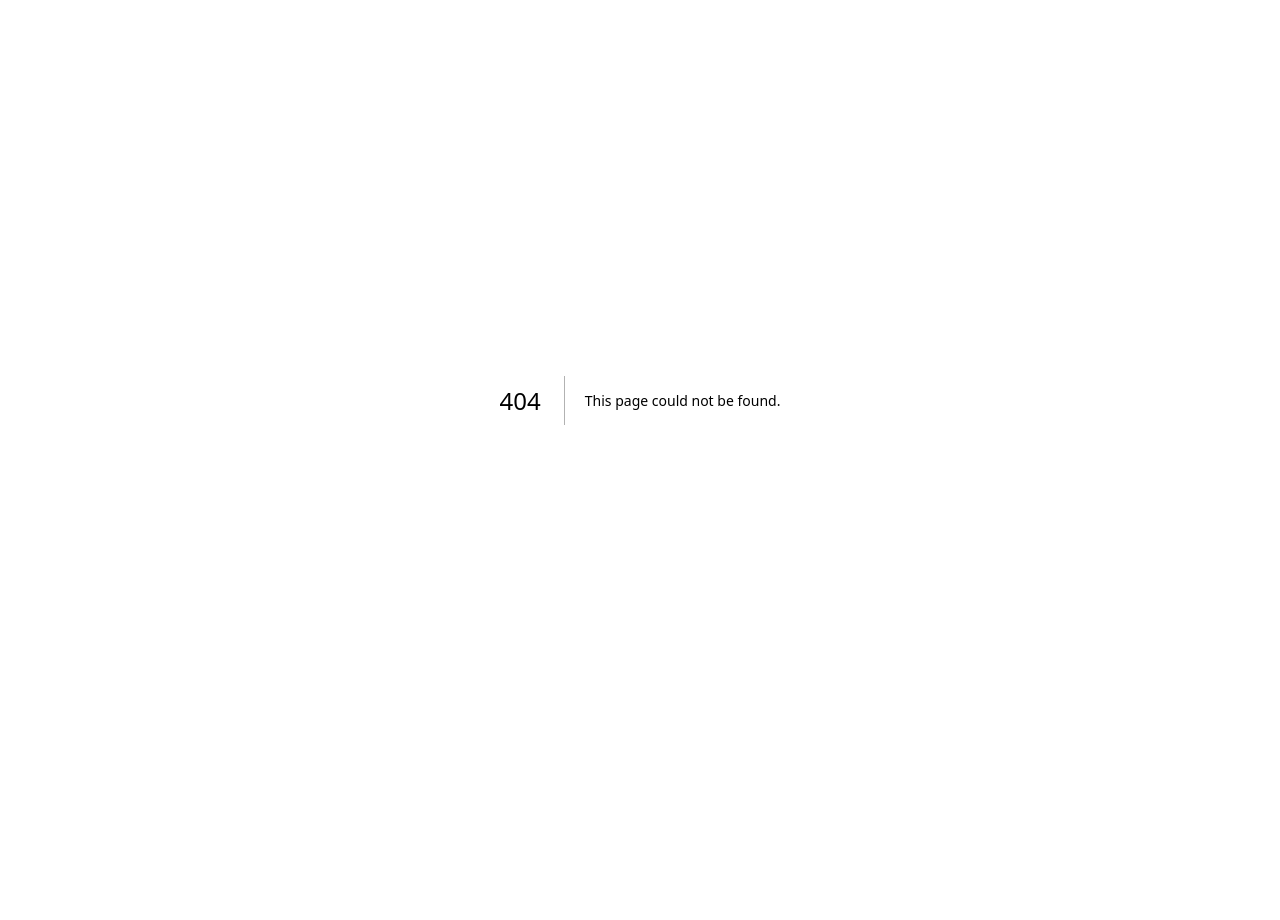
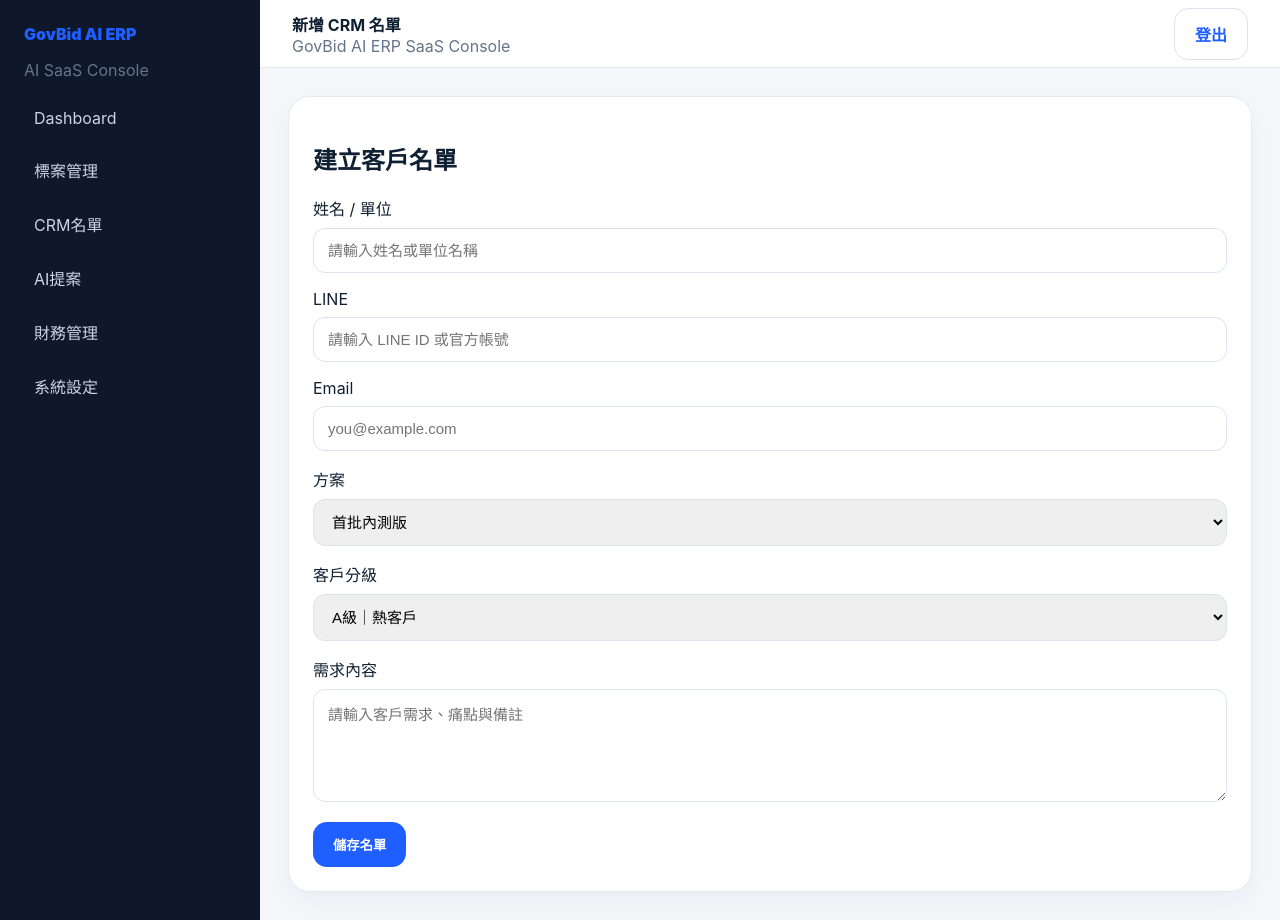
Before and after one commit to ccazhu-coder/job-exam-game, a Next.js app in the folder govbid-ai-erp/saas-mvp/: page /crm/new in a window 1280 px wide. Before the commit this address had no page. Before the commit the page ends 800 px from the top, so only its background shows below. Built offline with nearby package versions, Linux system fonts and the light colour scheme.

Commit message:
Create new CRM lead page

```diff
--- /dev/null
+++ b/govbid-ai-erp/saas-mvp/app/crm/new/page.js
@@ -0,0 +1,25 @@
+import Sidebar from '../../../components/Sidebar';
+import Topbar from '../../../components/Topbar';
+
+export default function NewCrmPage() {
+  return (
+    <div className="dashboard">
+      <Sidebar />
+      <main>
+        <Topbar title="新增 CRM 名單" />
+        <div className="main">
+          <section className="card">
+            <h2>建立客戶名單</h2>
+            <label>姓名 / 單位<input placeholder="請輸入姓名或單位名稱" /></label>
+            <label>LINE<input placeholder="請輸入 LINE ID 或官方帳號" /></label>
+            <label>Email<input type="email" placeholder="you@example.com" /></label>
+            <label>方案<select><option>首批內測版</option><option>完整商用版</option><option>顧問導入版</option><option>先了解</option></select></label>
+            <label>客戶分級<select><option>A級｜熱客戶</option><option>B級｜溫客戶</option><option>C級｜培養名單</option></select></label>
+            <label>需求內容<textarea rows="5" placeholder="請輸入客戶需求、痛點與備註"></textarea></label>
+            <button className="btn btn-blue">儲存名單</button>
+          </section>
+        </div>
+      </main>
+    </div>
+  );
+}
```
